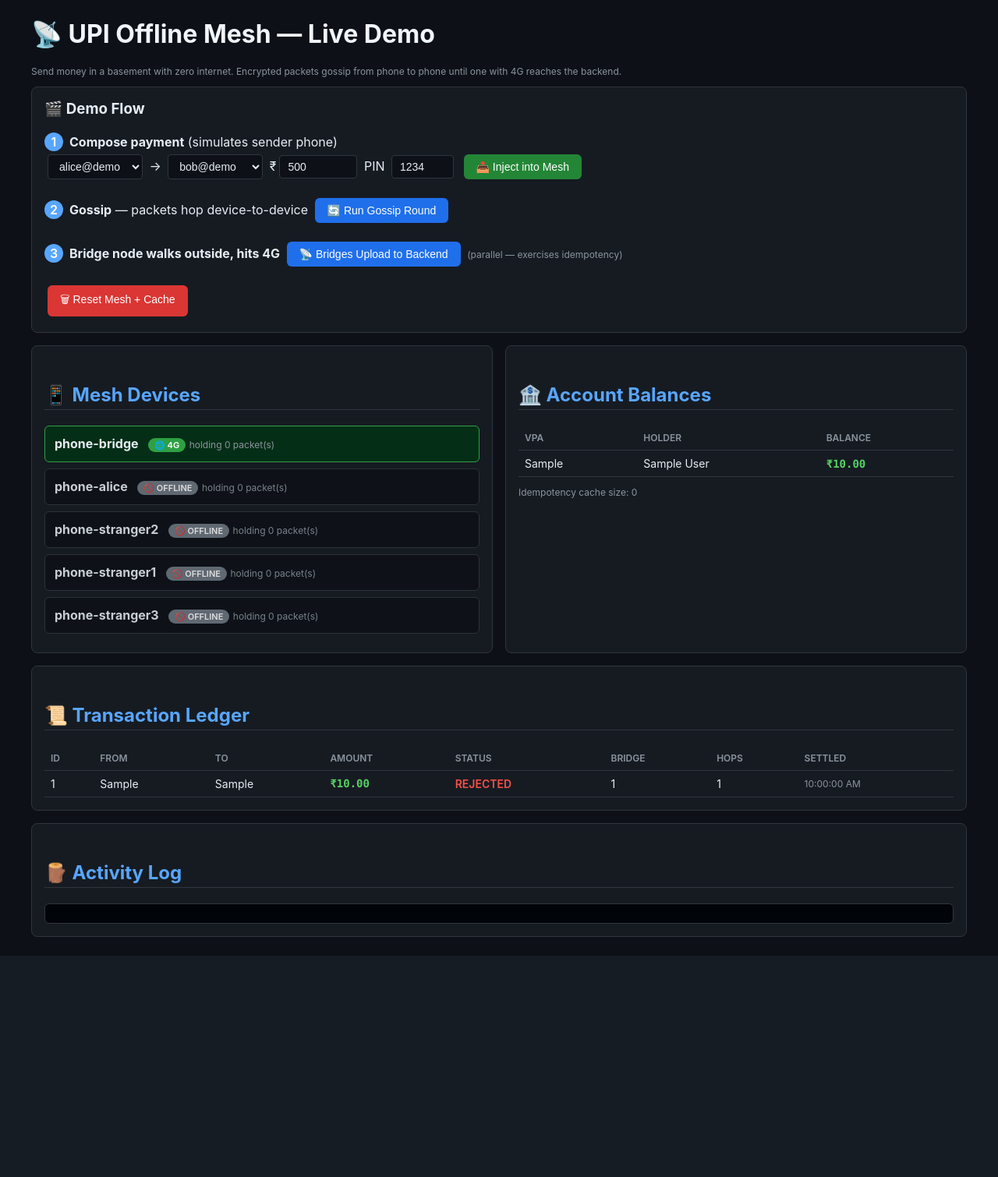
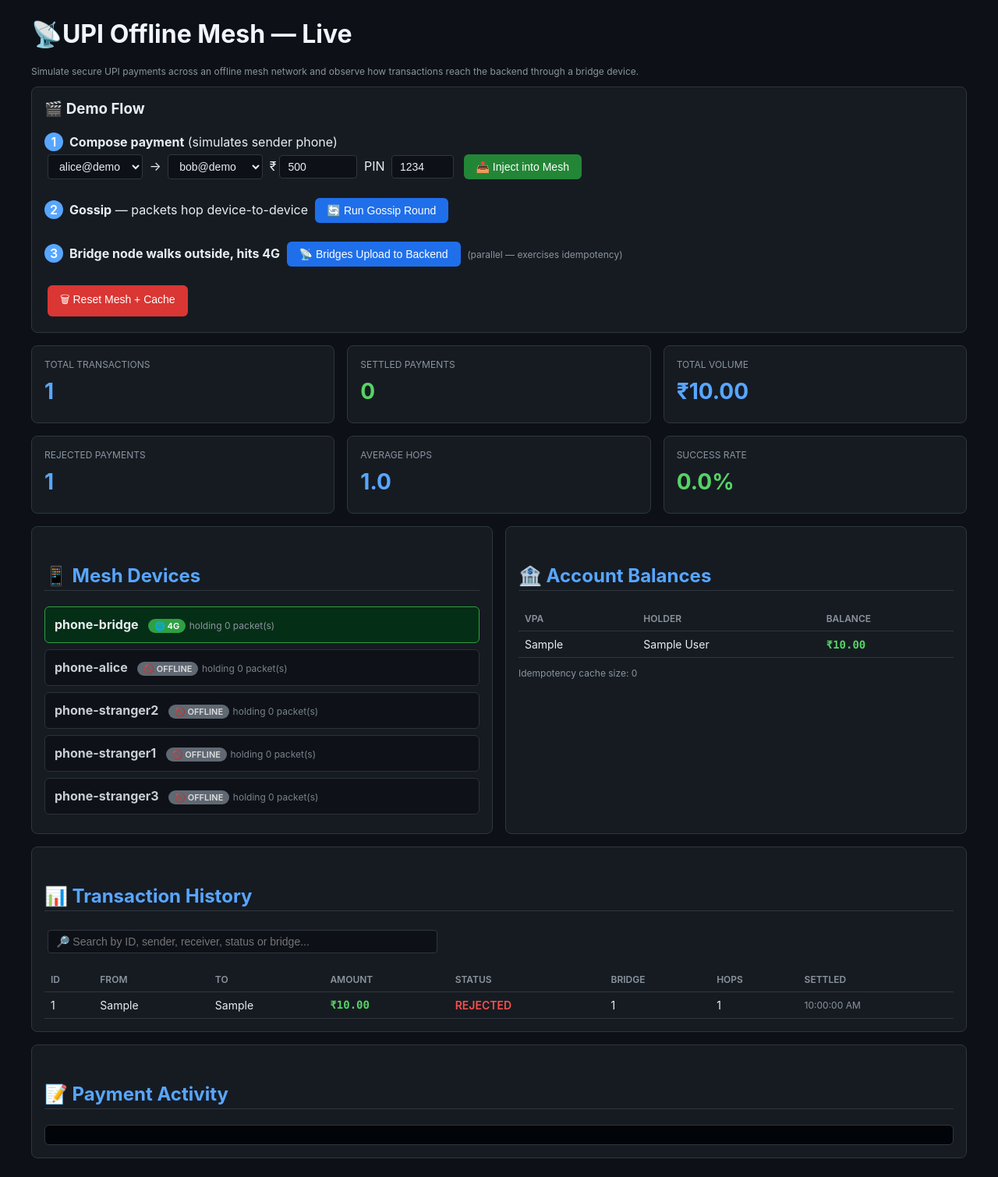
Before and after one commit to srushti9987-oss/UPI-Without-Internet, a Spring Boot app: page / in a window 1280 px wide. Shown: the whole page at 78% size. Before the commit the page ends 1202 px from the top, so only its background shows below. Run offline with Spring Boot 4, Linux system fonts and the light colour scheme; tables that the repository leaves empty hold one stand-in row (values such as "Sample post").

Commit message:
Enhance offline payment system and dashboard

```diff
--- a/src/main/java/com/demo/upimesh/controller/ApiController.java
+++ b/src/main/java/com/demo/upimesh/controller/ApiController.java
@@ -50,21 +50,62 @@ public class ApiController {
      */
    @PostMapping("/demo/send")
 public ResponseEntity<?> demoSend(@RequestBody DemoSendRequest req) throws Exception {
+
+    // Basic payment validation
+    if (req.senderVpa == null || req.senderVpa.isBlank()) {
+        return ResponseEntity.badRequest()
+                .body(Map.of("error", "Sender VPA is required"));
+    }
+
+    if (req.receiverVpa == null || req.receiverVpa.isBlank()) {
+        return ResponseEntity.badRequest()
+                .body(Map.of("error", "Receiver VPA is required"));
+    }
+
+    if (req.senderVpa.equals(req.receiverVpa)) {
+        return ResponseEntity.badRequest()
+                .body(Map.of("error", "Sender and receiver cannot be the same"));
+    }
+
+    if (req.amount == null || req.amount.compareTo(BigDecimal.ZERO) <= 0) {
+        return ResponseEntity.badRequest()
+                .body(Map.of("error", "Payment amount must be greater than ₹0"));
+    }
+
+    if (req.pin == null || !req.pin.matches("\\d{4}")) {
+        return ResponseEntity.badRequest()
+                .body(Map.of("error", "PIN must be exactly 4 digits"));
+    }
+
+    int ttl = req.ttl == null ? 5 : req.ttl;
+
+    if (ttl <= 0 || ttl > 10) {
+        return ResponseEntity.badRequest()
+                .body(Map.of("error", "TTL must be between 1 and 10"));
+    }
+
+    // Create and inject the validated payment packet
     MeshPacket packet = demo.createPacket(
-                req.senderVpa, req.receiverVpa, req.amount, req.pin,
-                req.ttl == null ? 5 : req.ttl);
+            req.senderVpa,
+            req.receiverVpa,
+            req.amount,
+            req.pin,
+            ttl
+    );
 
-        String startDevice = req.startDevice == null ? "phone-alice" : req.startDevice;
+    String startDevice =
+            req.startDevice == null ? "phone-alice" : req.startDevice;
+
     mesh.inject(startDevice, packet);
 
     return ResponseEntity.ok(Map.of(
             "packetId", packet.getPacketId(),
-                "ciphertextPreview", packet.getCiphertext().substring(0, 64) + "...",
+            "ciphertextPreview",
+            packet.getCiphertext().substring(0, 64) + "...",
             "ttl", packet.getTtl(),
             "injectedAt", startDevice
     ));
 }
-
     public static class DemoSendRequest {
         public String senderVpa;
         public String receiverVpa;
--- a/src/main/resources/templates/dashboard.html
+++ b/src/main/resources/templates/dashboard.html
@@ -2,7 +2,7 @@
 <html xmlns:th="http://www.thymeleaf.org" lang="en">
 <head>
     <meta charset="UTF-8">
-    <title>UPI Offline Mesh — Demo</title>
+    <title>📡UPI Offline Mesh — Payment Simulator</title>
     <style>
         * { box-sizing: border-box; }
         body {
@@ -71,14 +71,31 @@
         }
         .balance { font-family: 'Consolas', monospace; color: #56d364; font-weight: 600; }
         .small { font-size: 12px; color: #8b949e; }
+        .overview {
+    margin-bottom: 16px;
+}
+
+.stat-card {
+    min-height: 100px;
+}
+
+.stat-value {
+    font-size: 28px;
+    font-weight: 700;
+    margin-top: 10px;
+    color: #58a6ff;
+}
+
+.stat-value.success {
+    color: #56d364;
+}
     </style>
 </head>
 <body>
 <div class="container">
-    <h1>📡 UPI Offline Mesh — Live Demo</h1>
+    <h1>📡UPI Offline Mesh — Live</h1>
     <p class="small">
-        Send money in a basement with zero internet. Encrypted packets gossip from phone to phone
-        until one with 4G reaches the backend.
+        Simulate secure UPI payments across an offline mesh network and observe how transactions reach the backend through a bridge device.
     </p>
 
     <div class="controls">
@@ -119,7 +136,36 @@
             <button class="danger" onclick="resetMesh()">🗑 Reset Mesh + Cache</button>
         </div>
     </div>
+<div class="grid grid-3 overview">
+    <div class="card stat-card">
+        <div class="small">TOTAL TRANSACTIONS</div>
+        <div class="stat-value" id="totalTx">0</div>
+    </div>
 
+    <div class="card stat-card">
+        <div class="small">SETTLED PAYMENTS</div>
+        <div class="stat-value success" id="settledTx">0</div>
+    </div>
+
+    <div class="card stat-card">
+        <div class="small">TOTAL VOLUME</div>
+        <div class="stat-value" id="totalVolume">₹0.00</div>
+    </div>
+    <div class="card stat-card">
+    <div class="small">REJECTED PAYMENTS</div>
+    <div class="stat-value" id="rejectedTx">0</div>
+</div>
+
+<div class="card stat-card">
+    <div class="small">AVERAGE HOPS</div>
+    <div class="stat-value" id="avgHops">0.0</div>
+</div>
+
+<div class="card stat-card">
+    <div class="small">SUCCESS RATE</div>
+    <div class="stat-value success" id="successRate">0.0%</div>
+</div>
+</div>
     <div class="grid grid-2">
         <div class="card">
             <h2>📱 Mesh Devices</h2>
@@ -137,7 +183,16 @@
     </div>
 
     <div class="card" style="margin-top: 16px">
-        <h2>📜 Transaction Ledger</h2>
+        <h2>📊 Transaction History</h2>
+        <div style="margin-bottom: 14px;">
+    <input
+        type="text"
+        id="transactionSearch"
+        placeholder="🔎 Search by ID, sender, receiver, status or bridge..."
+        oninput="filterTransactions()"
+        style="width: 100%; max-width: 500px;"
+    >
+</div>
         <table id="tx-table">
             <thead><tr>
                 <th>ID</th><th>From</th><th>To</th><th>Amount</th>
@@ -148,7 +203,7 @@
     </div>
 
     <div class="card" style="margin-top: 16px">
-        <h2>🪵 Activity Log</h2>
+        <h2>📝 Payment Activity</h2>
         <div id="log"></div>
     </div>
 </div>
@@ -194,6 +249,7 @@ async function refresh() {
             <td class="small">${new Date(t.settledAt).toLocaleTimeString()}</td>
         </tr>
     `).join('');
+    updateStatistics(txs);
 }
 
 async function sendPacket() {
@@ -235,7 +291,40 @@ async function resetMesh() {
     log('🗑 mesh + idempotency cache cleared');
     refresh();
 }
+function updateStatistics(txs) {
+    const total = txs.length;
 
+    const settled = txs.filter(
+        t => t.status === 'SETTLED'
+    ).length;
+
+    const rejected = txs.filter(
+        t => t.status === 'REJECTED'
+    ).length;
+
+    const volume = txs.reduce(
+        (sum, t) => sum + parseFloat(t.amount || 0),
+        0
+    );
+
+    const avgHops = total > 0
+        ? txs.reduce((sum, t) => sum + parseFloat(t.hopCount || 0), 0) / total
+        : 0;
+
+    const successRate = total > 0
+        ? (settled / total) * 100
+        : 0;
+
+    document.getElementById('totalTx').textContent = total;
+    document.getElementById('settledTx').textContent = settled;
+    document.getElementById('totalVolume').textContent =
+        `₹${volume.toFixed(2)}`;
+
+    document.getElementById('rejectedTx').textContent = rejected;
+    document.getElementById('avgHops').textContent = avgHops.toFixed(1);
+    document.getElementById('successRate').textContent =
+        `${successRate.toFixed(1)}%`;
+}
 refresh();
 setInterval(refresh, 3000);
 </script>
```
Also changed, not shown: src/main/java/com/demo/upimesh/model/AccountRepository.java (+10 -0 lines), src/main/java/com/demo/upimesh/service/SettlementService.java (+6 -6 lines). Lines whose indentation alone changed are shown as unchanged.
